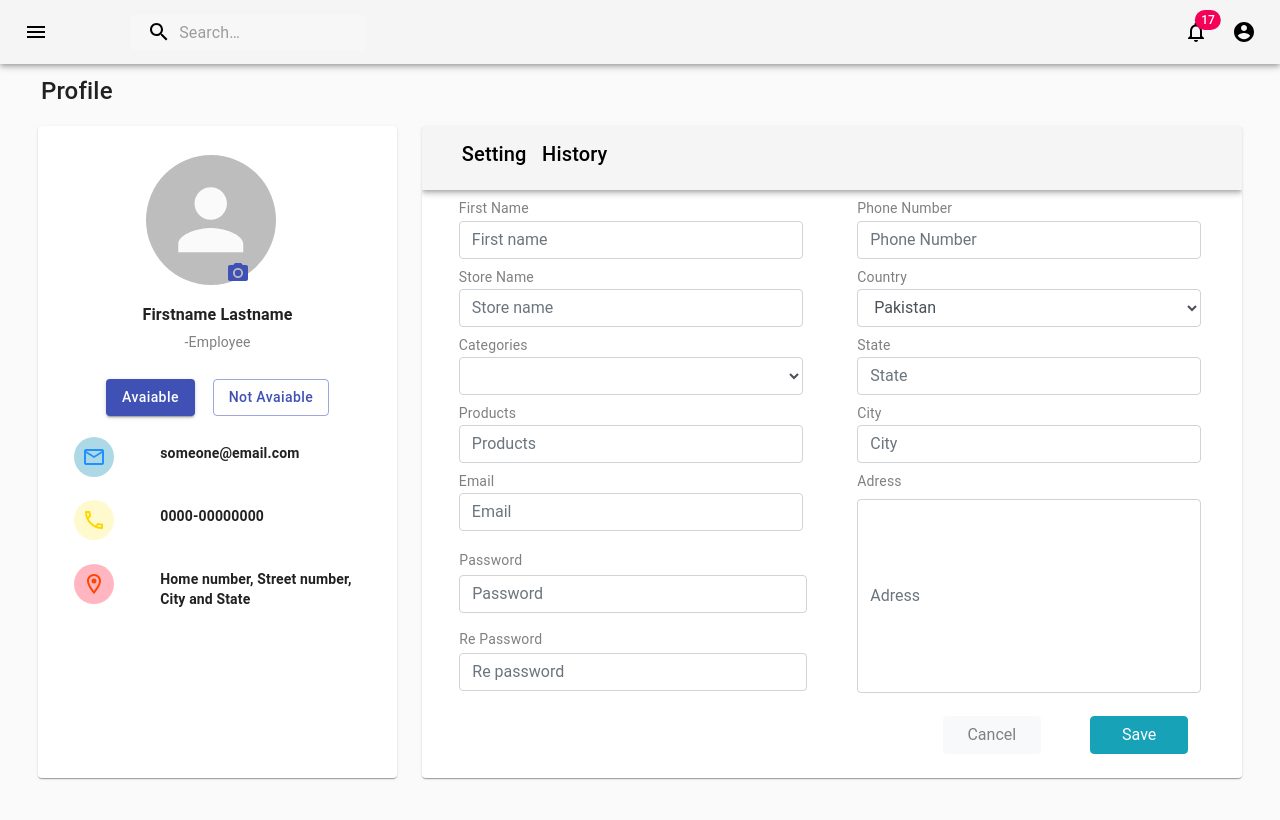
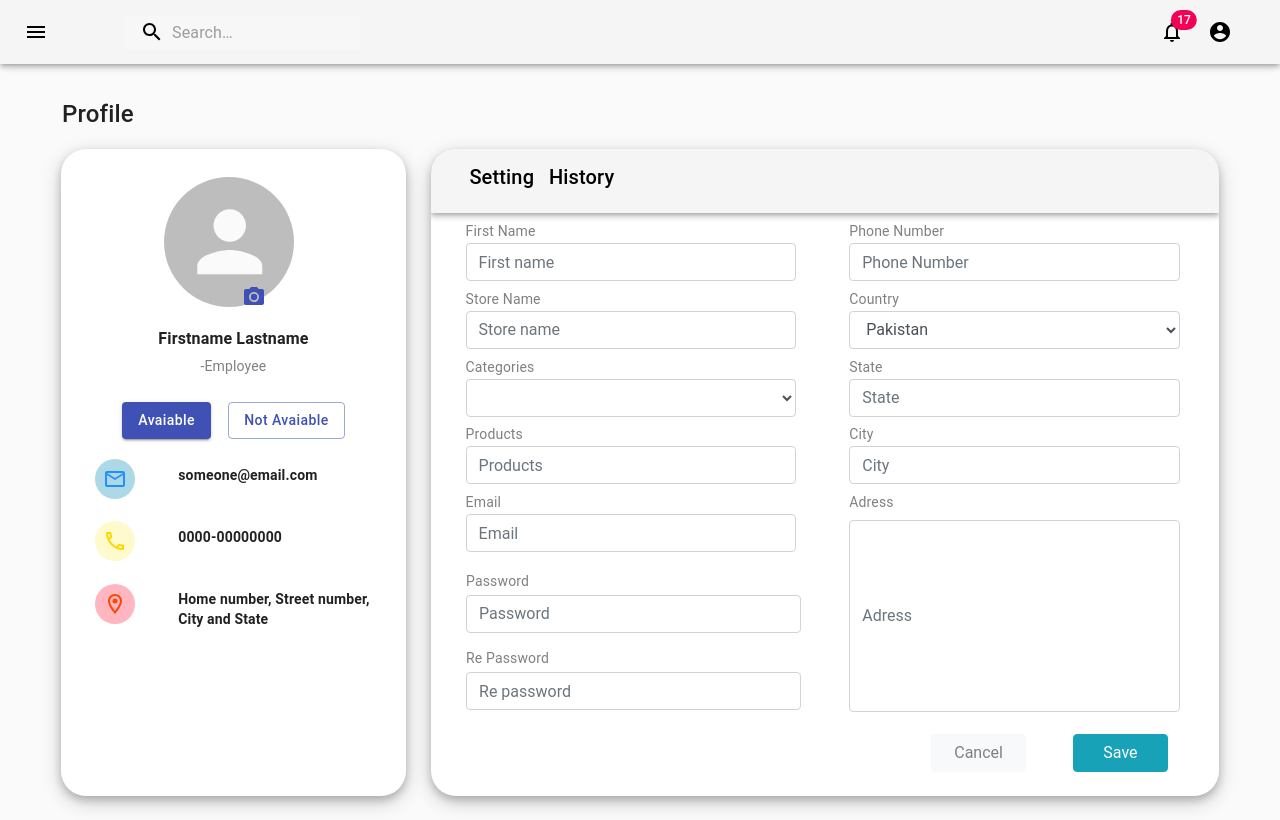
Before and after one commit to ayeshatasaduq/SalesEnforceClient, a React (Create React App) app: page / in a window 1280 px wide. Built offline with nearby package versions, Linux system fonts and the light colour scheme.

Commit message:
Changed few things

```diff
--- a/src/App.js
+++ b/src/App.js
@@ -9,30 +9,15 @@ import Direction from './components/Direction';
 
 
 
-const useStyles = makeStyles((theme) => ({
-  footer: {
-    display: 'flex',
-    justifyContent: "space-between"
 
-},
+function App() {
 
 
-}));
-function App() {
-
-  const classes = useStyles();
   return (
     <div className="App">
 
-     <Navbar/>
+    <DrawerLeft/>
 
-
-     <h4 style={{marginLeft:'-88%' , padding:'1%'}}>Profile</h4>
-
-     <div className={classes.footer}>
-       <Profile/>
-       <Direction/>
-     </div>
 
     </div>
   );
--- a/src/components/DirectionDesign.js
+++ b/src/components/DirectionDesign.js
@@ -6,7 +6,9 @@ const useStyles=makeStyles((theme) => ({
 
 continue: {
   width  : '64%',
-  marginRight : '3%'
+  marginRight : '3%',
+  boxShadow: '0 4px 8px 0 rgba(0, 0, 0, 0.2), 0 6px 20px 0 rgba(0, 0, 0, 0.19)',
+  borderRadius : '25px'
 },
 root: {
     flexGrow: 1,
--- a/src/components/DrawerLeft.js
+++ b/src/components/DrawerLeft.js
@@ -18,7 +18,9 @@ import RoomOutlinedIcon from '@material-ui/icons/RoomOutlined';
 import SettingsOutlinedIcon from '@material-ui/icons/SettingsOutlined';
 import clsx from 'clsx';
 import MenuIcon from '@material-ui/icons/Menu';
-
+import PageContent from './PageContent';
+import Navbar from './Navbar';
+import AppBar from '@material-ui/core/AppBar';
 function DrawerLeft() {
   const classes = DraweruseStyles();
   const theme = useTheme();
@@ -34,7 +36,14 @@ function DrawerLeft() {
 
   return (
     <div className={classes.root}>
-      <CssBaseline />
+    <CssBaseline />
+    <AppBar
+      position="fixed" color="default"
+      className={clsx(classes.appBar, {
+        [classes.appBarShift]: open,
+      })}
+    >
+      <Toolbar>
 
     <IconButton
             color="inherit"
@@ -45,8 +54,9 @@ function DrawerLeft() {
           >
             <MenuIcon />
           </IconButton>
-
-
+<Navbar/>
+</Toolbar>
+      </AppBar>
       <Drawer
         className={classes.drawer}
         variant="persistent"
@@ -108,7 +118,15 @@ function DrawerLeft() {
 
 
       </Drawer>
+      <main
+        className={clsx(classes.content, {
+          [classes.contentShift]: open,
+        })}
+      >
+        <div className={classes.drawerHeader} />
+<PageContent/>
 
+      </main>
     </div>
   );
 }
--- a/src/components/DrawerLeftDesign.js
+++ b/src/components/DrawerLeftDesign.js
@@ -88,6 +88,8 @@ const DraweruseStyles = makeStyles((theme) => ({
       }),
       marginLeft: 0,
     },
+
+
   }));
 
   export default DraweruseStyles;
--- a/src/components/Navbar.js
+++ b/src/components/Navbar.js
@@ -94,12 +94,12 @@ export default function Navbar() {
 
   return (
     <div className={classes.grow}>
-      <AppBar position="static" color="default">
+
         <Toolbar>
-          <DrawerLeft/>
 
 
-          <div className={classes.search} style={{marginLeft : '-15%'}}>
+
+          <div className={classes.search} >
             <div className={classes.searchIcon}>
               <SearchIcon />
             </div>
@@ -144,7 +144,7 @@ export default function Navbar() {
             </IconButton>
           </div>
         </Toolbar>
-      </AppBar>
+
       {renderMobileMenu}
       {renderMenu}
     </div>
--- /dev/null
+++ b/src/components/PageContent.js
@@ -0,0 +1,33 @@
+import Profile from './Profile'
+import Direction from './Direction';
+import { fade,makeStyles, useTheme } from '@material-ui/core/styles';
+
+
+const useStyles = makeStyles((theme) => ({
+    footer: {
+      display: 'flex',
+      justifyContent: "space-between"
+
+  },
+
+
+}));
+function PageContent() {
+
+    const classes = useStyles();
+    return (
+      <div>
+
+
+       <h4 style={{marginLeft:'-88%' , padding:'1%'}}>Profile</h4>
+
+       <div className={classes.footer}>
+         <Profile/>
+         <Direction/>
+       </div>
+
+      </div>
+    );
+  }
+
+  export default PageContent;
--- a/src/components/ProfileDesign.js
+++ b/src/components/ProfileDesign.js
@@ -16,7 +16,9 @@ const useStyles = makeStyles((theme) => ({
   },
   back: {
     width  : '28%',
-    marginLeft : '3%'
+    marginLeft : '3%' ,
+    boxShadow: '0 4px 8px 0 rgba(0, 0, 0, 0.2), 0 6px 20px 0 rgba(0, 0, 0, 0.19)',
+    borderRadius : '25px'
   },
   large: {
     width: theme.spacing(7),
```
Also changed, not shown: 1 other file (tests, documents, lock files or other folders).
